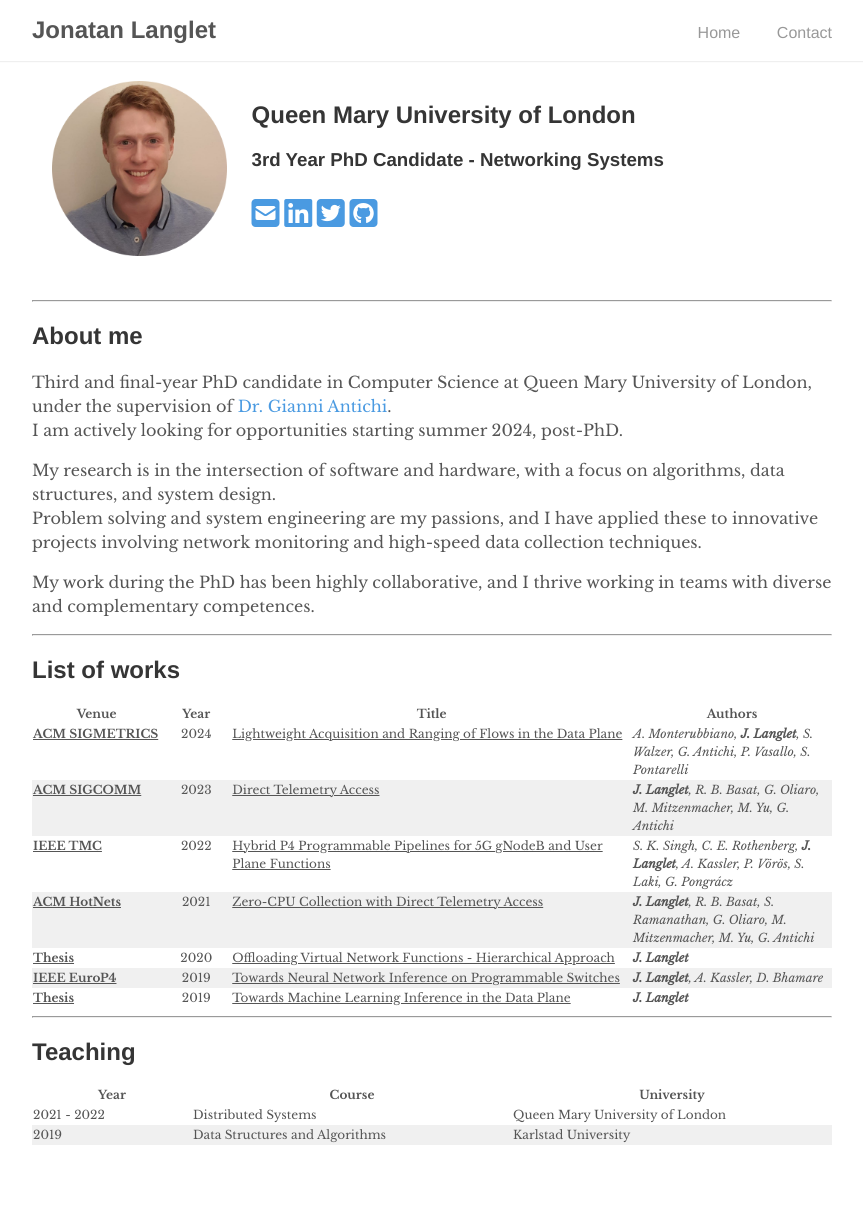
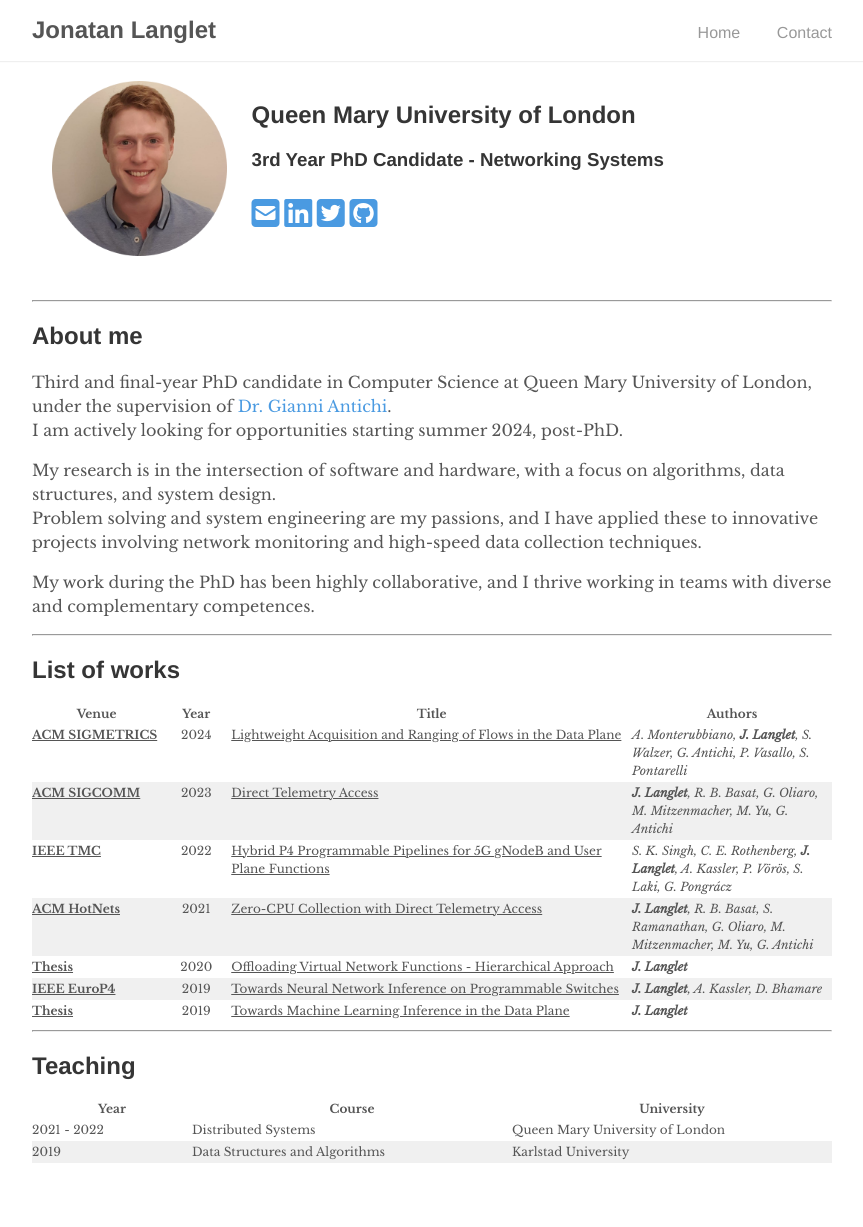
Before and after one commit to jonlanglet/jonlanglet.github.io, a Jekyll site: the page built from index.md, in a window 1280 px wide. Shown: the whole page, without its empty margins (208-1071 px from the left). Built offline with Jekyll 4.4.1, drawn with Linux system fonts in a browser that asks for light colours; nearby versions of some CDN libraries; a style sheet for code colours, icons or effects is not loaded.

Commit message:
Add some vertical padding in scrollable tables

```diff
--- a/assets/main.scss
+++ b/assets/main.scss
@@ -66,3 +66,6 @@
   background-color: #dddddd;
   color: #000000;
 }
+.tab_scrollable td {
+  padding: 2px 0px;
+}
```
